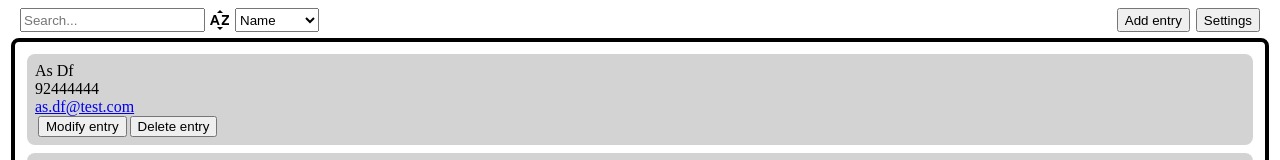
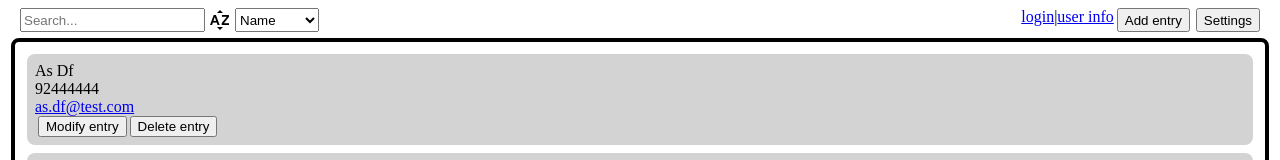
Before and after one commit to wathne/dat310-2023-assignments, a website: page assignment-8/static/index.html in a window 1280 px wide. Shown: the top 160 px of the page. Drawn offline with nearby package versions, Linux system fonts and the light colour scheme.

Commit message:
WIP(ass-8): add link to login and user info
modified:   ../static/index.html

```diff
--- a/assignment-8/static/index.html
+++ b/assignment-8/static/index.html
@@ -21,6 +21,8 @@
       </select>
     </div>
     <div class="flex-right-aligned">
+      <a href="/login">login</a>|
+      <a href="/user_info">user info</a>
       <button class="button-add-entry">Add entry</button>
       <button class="button-settings">Settings</button>
     </div>
```
